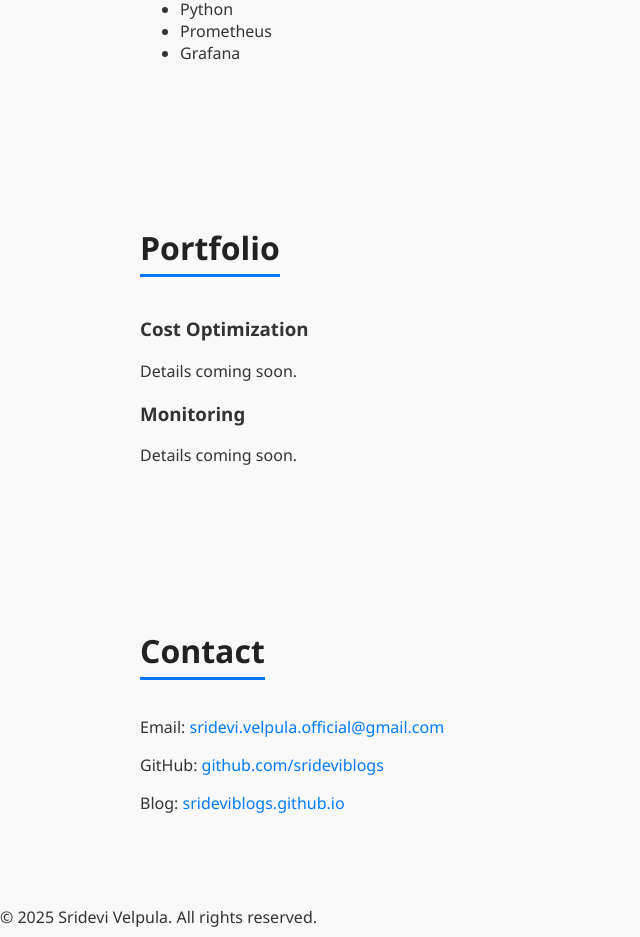
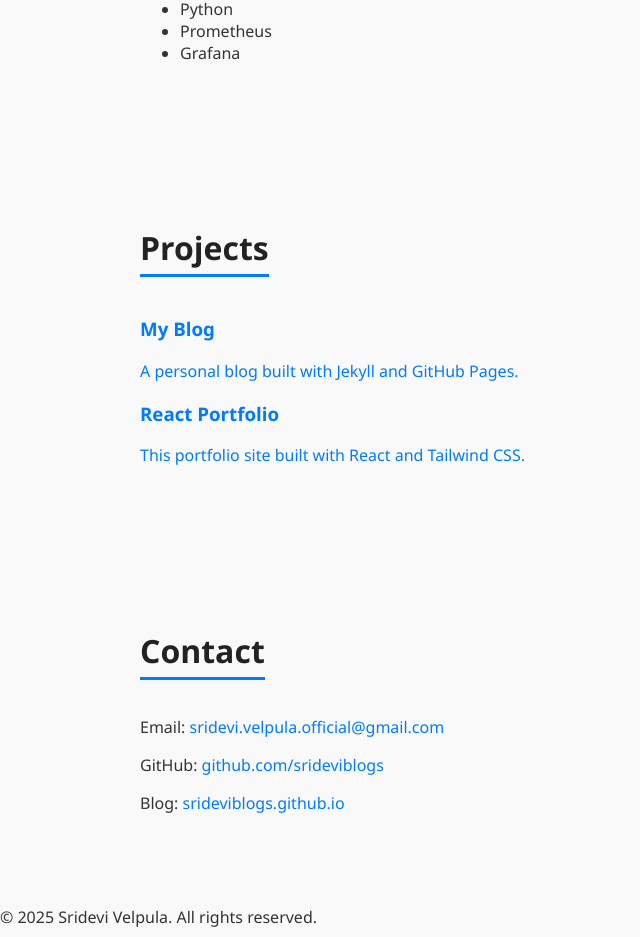
Before and after one commit to srideviblogs/my-portfolio-react, a React (Create React App) app: page / in a window 1280 px wide. Shown: the part 2139-3076 px from the top of the page, without its empty margins (0-640 px from the left). Built offline with nearby package versions, Linux system fonts and the light colour scheme; the HTML template or start-up script is replaced by a standard one.

Commit message:
Update Portfolio.js

```diff
--- a/src/components/Portfolio.js
+++ b/src/components/Portfolio.js
@@ -1,17 +1,40 @@
-import React from 'react';
+import React from "react";
 
-const Portfolio = () => (
-  <section id="portfolio">
-    <h2>Portfolio</h2>
-    <div className="project">
-      <h3>Cost Optimization</h3>
-      <p>Details coming soon.</p>
-    </div>
-    <div className="project">
-      <h3>Monitoring</h3>
-      <p>Details coming soon.</p>
-    </div>
-  </section>
-);
+const projects = [
+  {
+    title: "My Blog",
+    description: "A personal blog built with Jekyll and GitHub Pages.",
+    link: "https://srideviblogs.github.io",
+  },
+  {
+    title: "React Portfolio",
+    description: "This portfolio site built with React and Tailwind CSS.",
+    link: "https://srideviv.netlify.app",
+  },
+];
+
+const Portfolio = () => {
+  return (
+    <section id="portfolio" className="bg-gray-900 text-white py-16 px-6">
+      <div className="max-w-5xl mx-auto text-center">
+        <h2 className="text-3xl font-semibold mb-12">Projects</h2>
+        <div className="grid gap-8 md:grid-cols-2">
+          {projects.map((project, idx) => (
+            <a
+              key={idx}
+              href={project.link}
+              target="_blank"
+              rel="noopener noreferrer"
+              className="bg-black border border-gray-700 rounded-xl p-6 hover:border-pink-500 hover:shadow-md transition"
+            >
+              <h3 className="text-xl font-bold mb-2 text-pink-400">{project.title}</h3>
+              <p className="text-gray-300">{project.description}</p>
+            </a>
+          ))}
+        </div>
+      </div>
+    </section>
+  );
+};
 
 export default Portfolio;
```
